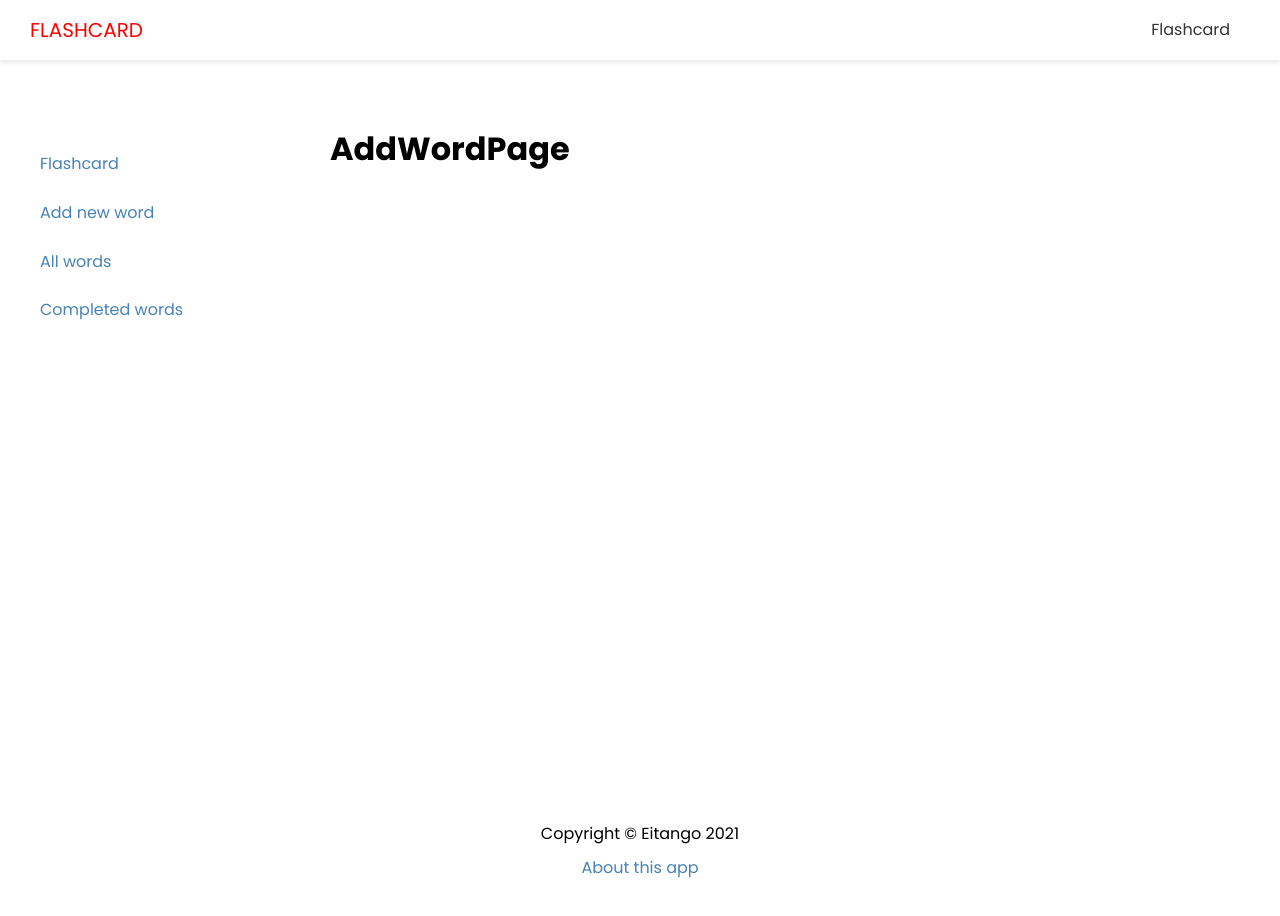
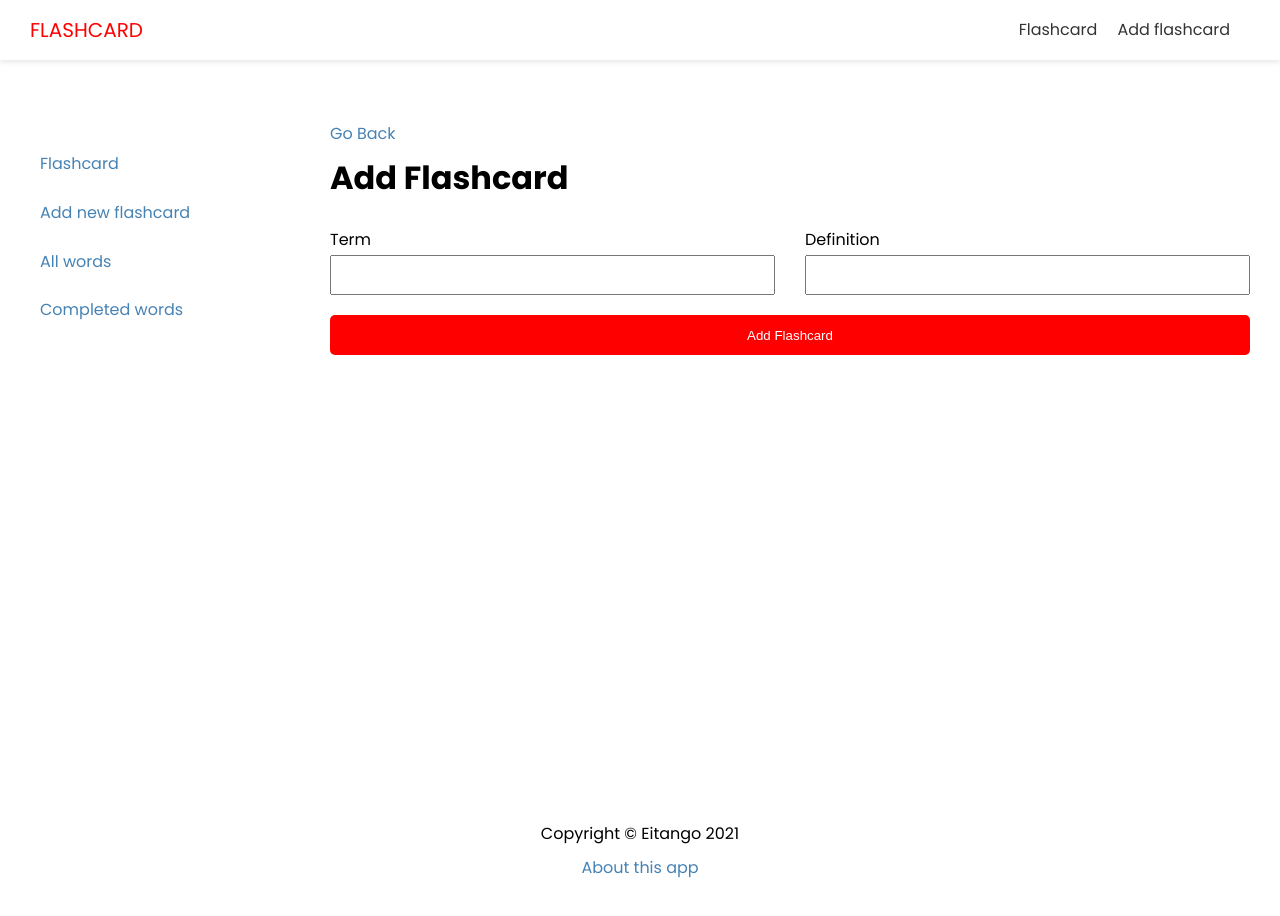
Before and after one commit to asa108/flashcard-frontend, a Next.js app: page /flashcards/add in a window 1280 px wide. Shown: the top 916 px of the page. Built offline with nearby package versions, Linux system fonts and the light colour scheme.

Commit message:
created form to add new flashcard

```diff
--- a/components/Header.js
+++ b/components/Header.js
@@ -17,6 +17,11 @@ export default function Header() {
               <a>Flashcard</a>
             </Link>
           </li>
+          <li>
+            <Link href="/flashcards/add">
+              <a>Add flashcard</a>
+            </Link>
+          </li>
         </ul>
       </nav>
     </header>
--- a/components/SideBar.js
+++ b/components/SideBar.js
@@ -13,7 +13,7 @@ export default function SideBar() {
           </li>
           <li>
             <Link href="/flashcards/add">
-              <a>Add new word</a>
+              <a>Add new flashcard</a>
             </Link>
           </li>
           <li>
--- a/pages/flashcards/add.js
+++ b/pages/flashcards/add.js
@@ -1,9 +1,63 @@
+import { useState } from "react";
+import { useRouter } from "next/router";
+import Link from "next/link";
 import Layout from "@/components/Layout";
+import { API_URL } from "@/config/index";
+import styles from "@/styles/Form.module.css";
 
-export default function AddWordPage() {
+export default function AddFlashcardPage() {
+  const [values, setValues] = useState({
+    term: "",
+    definition: "",
+    check1: false,
+    check2: false,
+    check3: false,
+  });
+
+  const router = useRouter();
+
+  const handleSubmit = (e) => {
+    e.preventDefault();
+    console.log(values);
+  };
+
+  const handleInputChange = (e) => {
+    const { name, value } = e.target;
+    setValues({ ...values, [name]: value });
+  };
   return (
-    <Layout>
-      <h1>AddWordPage</h1>
+    <Layout title="Add flashcard">
+      <Link href="/flashcards">
+        <a>Go Back</a>
+      </Link>
+      <h1>Add Flashcard</h1>
+
+      <form onSubmit={handleSubmit} className={styles.form}>
+        <div className={styles.grid}>
+          <div>
+            <label htmlFor="terms">Term</label>
+            <input
+              type="text"
+              id="term"
+              name="term"
+              value={values.term}
+              onChange={handleInputChange}
+            />
+          </div>
+          <div>
+            <label htmlFor="definition">Definition</label>
+            <input
+              type="text"
+              id="definition"
+              name="definition"
+              value={values.definition}
+              onChange={handleInputChange}
+            />
+          </div>
+        </div>
+
+        <input type="submit" value="Add Flashcard" className={styles.button} />
+      </form>
     </Layout>
   );
 }
--- /dev/null
+++ b/styles/Form.module.css
@@ -0,0 +1,43 @@
+.form label {
+  display: block;
+}
+
+.form input {
+  width: 100%;
+  height: 40px;
+  padding: 5px;
+}
+
+.form input[type='submit'] {
+  display: block;
+  width: 100%;
+  margin: 20px 0 30px;
+}
+
+.grid {
+  display: grid;
+  grid-template-columns: 1fr 1fr;
+  gap: 30px;
+  margin-bottom: 20px;
+}
+
+.form .button{
+  display: inline-block;
+  background: red;
+  color: #fff;
+  padding: 10px 20px;
+  cursor: pointer;
+  border: 0;
+  border-radius: 5px;
+  width: 50%;
+}
+
+.form .button:hover {
+  opacity: 0.9;
+}
+
+@media (max-width: 600px) {
+  .grid {
+    grid-template-columns: 1fr;
+  }
+}
```
